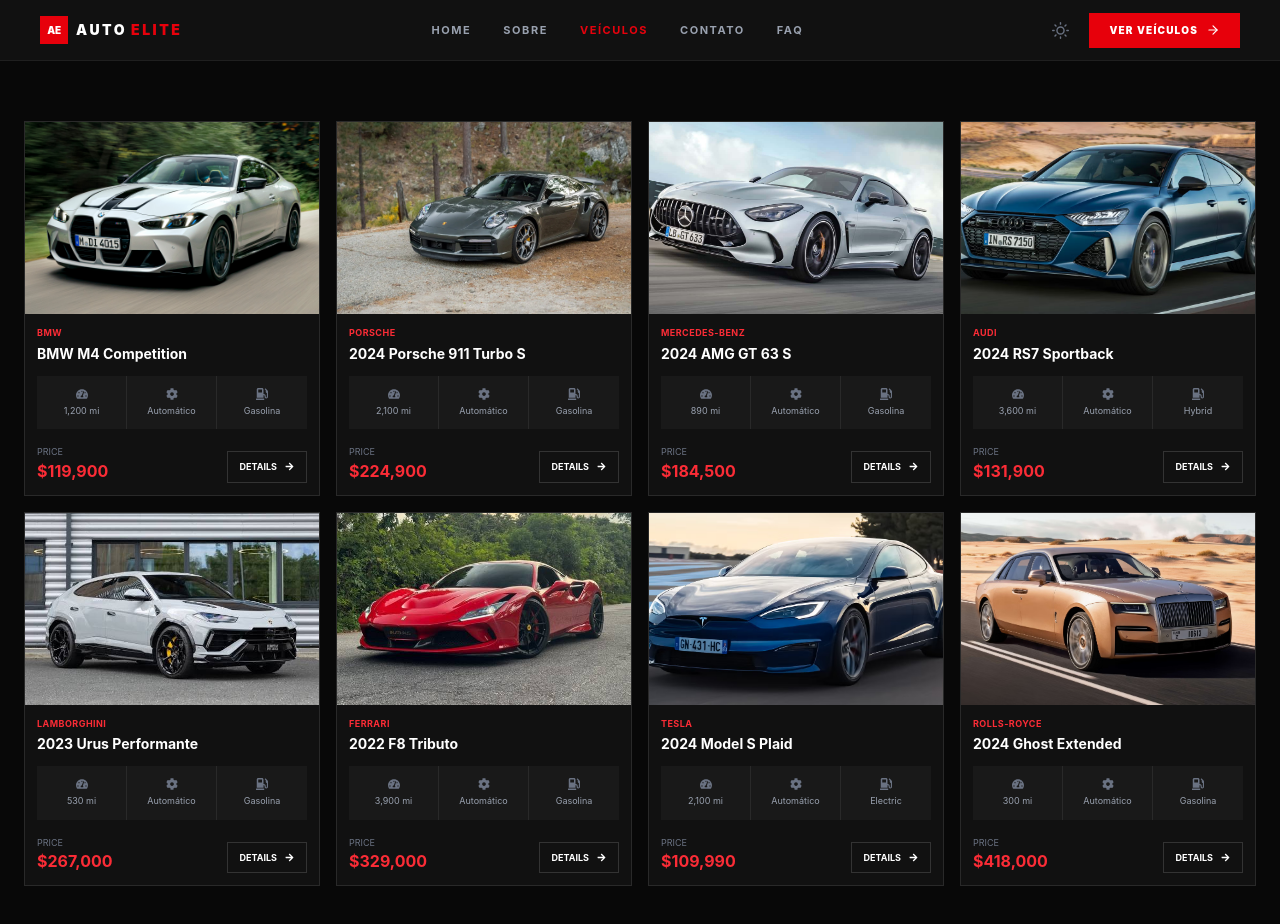
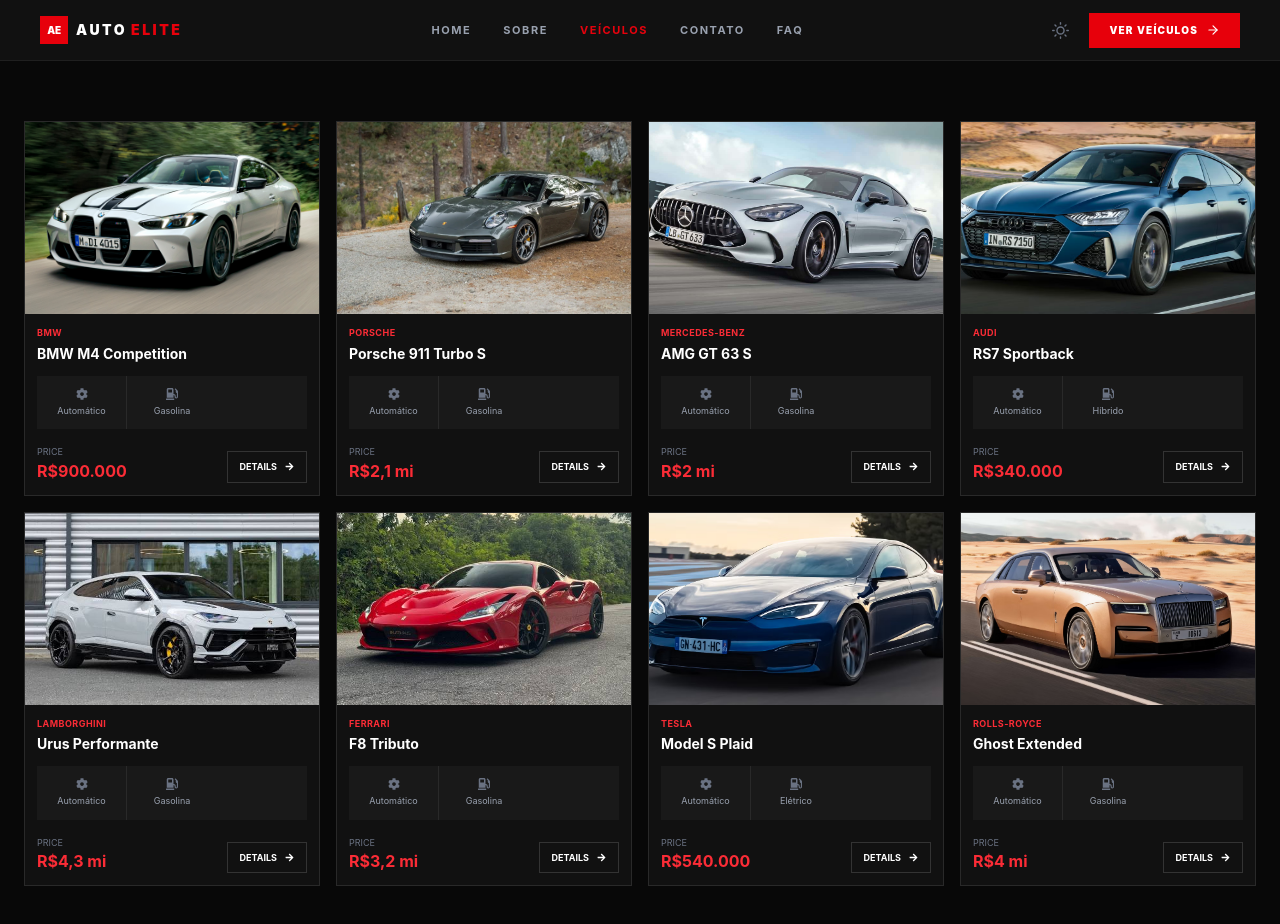
Before and after one commit to manuellapiva/auto_elite, a React (Vite) app: page /produtos in a window 1280 px wide. Built offline with nearby package versions, Linux system fonts and the light colour scheme.

Commit message:
Remove unused routes and update vehicle pricing to local currency in Produtos page

```diff
--- a/src/App.jsx
+++ b/src/App.jsx
@@ -2,9 +2,7 @@
 
 import Header from "./components/Header";
 import Home from "./pages/Home";
-import Sobre from "./pages/Sobre";
 import Produtos from "./pages/Produtos";
-import Contato from "./pages/Contato";
 import Faq from "./pages/Faq";
 import Error from "./pages/Error";
 
@@ -17,11 +15,9 @@
 
         <Route path="/" element={<Home />} />
 
-        <Route path="/sobre" element={<Sobre />} />
 
         <Route path="/produtos" element={<Produtos />} />
 
-        <Route path="/contato" element={<Contato />} />
 
         <Route path="/faq" element={<Faq />} />
 
--- a/src/pages/Home.jsx
+++ b/src/pages/Home.jsx
@@ -283,7 +283,7 @@
             <div>
               <p className="text-xs font-bold">NOW AVAILABLE</p>
               <h3 className="font-black">
-                ELECTRIC & HYBRID LUXURY VEHICLES
+                Elétrico & Híbrido LUXURY VEHICLES
               </h3>
             </div>
           </div>
--- a/src/pages/Produtos.jsx
+++ b/src/pages/Produtos.jsx
@@ -18,82 +18,66 @@
     {
       brand: "BMW",
       name: "BMW M4 Competition",
-      price: "$119,900",
+      price: "R$900.000",
       image: carro1,
-      mileage: "1,200 mi",
       transmission: "Automático",
       fuel: "Gasolina",
-      tag: "NEW"
     },
     {
       brand: "PORSCHE",
-      name: "2024 Porsche 911 Turbo S",
-      price: "$224,900",
+      name: "Porsche 911 Turbo S",
+      price: "R$2,1 mi",
       image:carro2,
-      mileage: "2,100 mi",
       transmission: "Automático",
       fuel: "Gasolina",
-      tag: "FEATURED"
     },
     {
       brand: "MERCEDES-BENZ",
-      name: "2024 AMG GT 63 S",
-      price: "$184,500",
+      name: "AMG GT 63 S",
+      price: "R$2 mi",
       image:carro3,
-      mileage: "890 mi",
       transmission: "Automático",
       fuel: "Gasolina",
-      tag: "NEW"
     },
     {
       brand: "AUDI",
-      name: "2024 RS7 Sportback",
-      price: "$131,900",
+      name: "RS7 Sportback",
+      price: "R$340.000",
       image:carro4,
-      mileage: "3,600 mi",
       transmission: "Automático",
-      fuel: "Hybrid",
-      tag: "FEATURED"
+      fuel: "Híbrido",
     },
     {
       brand: "LAMBORGHINI",
-      name: "2023 Urus Performante",
-      price: "$267,000",
+      name: "Urus Performante",
+      price: "R$4,3 mi",
       image: carro5,
-      mileage: "530 mi",
       transmission: "Automático",
       fuel: "Gasolina",
-      tag: "NEW"
     },
     {
       brand: "FERRARI",
-      name: "2022 F8 Tributo",
-      price: "$329,000",
+      name: "F8 Tributo",
+      price: "R$3,2 mi",
       image:carro6,
-      mileage: "3,900 mi",
       transmission: "Automático",
       fuel: "Gasolina",
-      tag: "FEATURED"
     },
     {
       brand: "TESLA",
-      name: "2024 Model S Plaid",
-      price: "$109,990",
+      name: "Model S Plaid",
+      price: "R$540.000",
       image:carro7,
-      mileage: "2,100 mi",
       transmission: "Automático",
-      fuel: "Electric",
-      tag: "NEW"
+      fuel: "Elétrico",
     },
     {
       brand: "ROLLS-ROYCE",
-      name: "2024 Ghost Extended",
-      price: "$418,000",
+      name: "Ghost Extended",
+      price: "R$4 mi",
       image:carro8,
-      mileage: "300 mi",
       transmission: "Automático",
       fuel: "Gasolina",
-      tag: "NEW"
     }
   ];
 
@@ -136,13 +120,6 @@
                 </h2>
 
                 <div className="grid grid-cols-3 bg-[#191919] mb-4">
-
-                  <div className="flex flex-col items-center py-3 border-r border-[#292929]">
-                    <FaTachometerAlt className="text-gray-500 text-xs mb-1" />
-                    <span className="text-[9px] text-gray-400">
-                      {vehicle.mileage}
-                    </span>
-                  </div>
 
                   <div className="flex flex-col items-center py-3 border-r border-[#292929]">
                     <FaCog className="text-gray-500 text-xs mb-1" />
```
